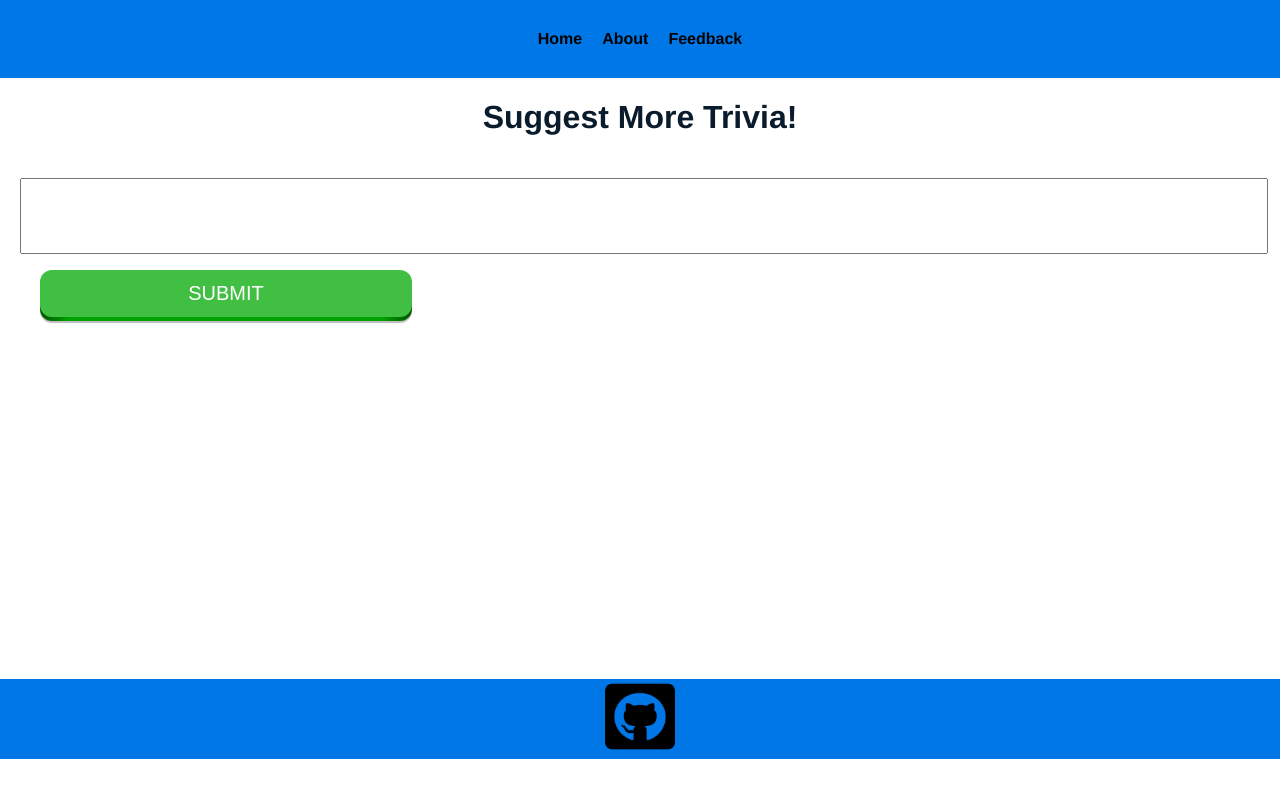
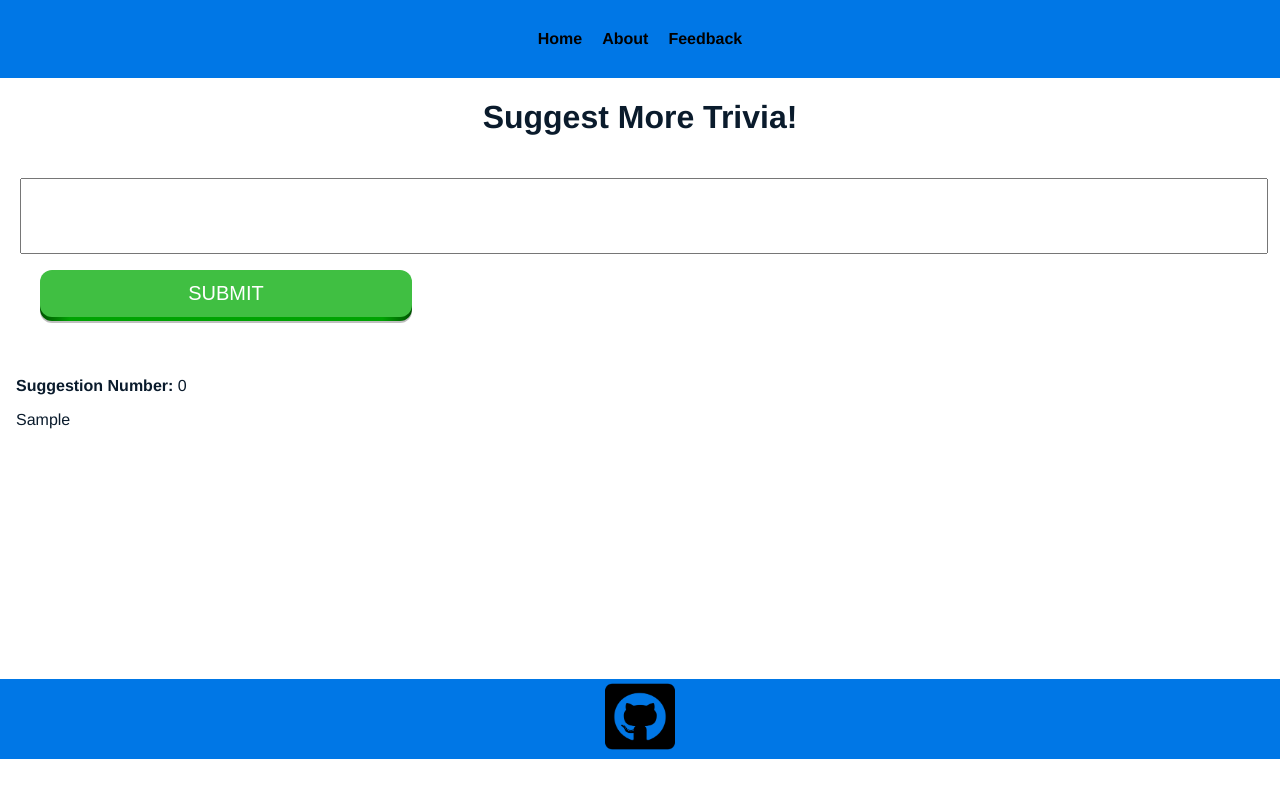
Before and after one commit to Arahndir27/Trivia-Game, a Vue app: page /suggestions in a window 1280 px wide. Both pictures are taken after typing "Sample" into the empty fields and a click on the button "SUBMIT". Built offline with nearby package versions, Linux system fonts and the light colour scheme.

Commit message:
finished suggestions!

```diff
--- a/src/views/SuggestionsView.vue
+++ b/src/views/SuggestionsView.vue
@@ -11,38 +11,46 @@
       </button>
     </form>
 
-        <div v-for="suggested in suggestions" v-bind:key="suggested.id">
-            <p>{{suggested.comment}}</p>
+    <div class="suggestions" v-for="suggested in suggestions" v-bind:key="suggested.id">
+      <p><strong>Suggestion Number: </strong>{{suggested.id}}</p>
+      <p>{{ suggested.comment }}</p>
     </div>
-
   </div>
 </template>
 
 <script>
 export default {
-    name: 'Suggestion-view',
+  name: "Suggestion-view",
   data() {
     return {
-            suggestion: '',
-            suggestions: {
-                id:'',
-                comment:''
+      suggestion: "",
+      suggestionObj: {
+        id: "",
+        comment: "",
       },
-            number:0
+      suggestions: [],
+      number: 0,
     };
   },
   methods: {
     addSuggestion() {
-            this.suggestions.comment=this.suggestion;
-            this.suggestions.id=this.number;
+      this.suggestionObj.comment = this.suggestion;
+      this.suggestionObj.id = this.number;
+      console.log(this.suggestionObj.comment);
       this.number++;
-            this.suggestion='';
-        }
-    }
-}
+      this.suggestions.push({ ...this.suggestionObj });
+      this.suggestion = "";
+    },
+  },
+};
 </script>
 
 <style scoped>
+.suggestions {
+    text-align: left;
+    padding: 0 1em;
+}
+
 .input-form {
   display: flex;
   flex-direction: column;
```
Lines whose indentation alone changed are shown as unchanged.
